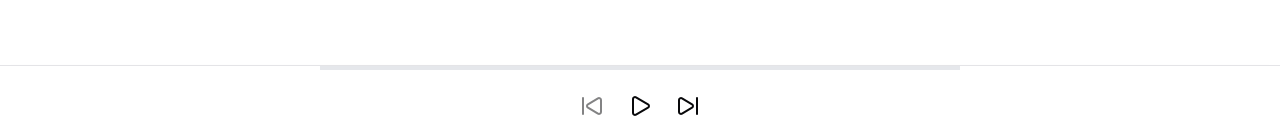
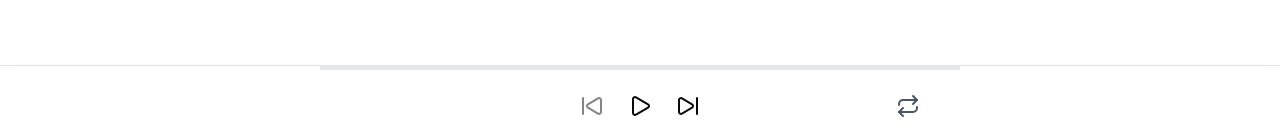
Before and after one commit to ygfafa/brainy, a React (Vite) app: page / in a window 1280 px wide. Both pictures are taken after a click on the element 640 px from the left and 340 px from the top of the page. Shown: the part 658-797 px from the top of the page. Built offline with nearby package versions, Linux system fonts and the light colour scheme.

Commit message:
add repeat mode

```diff
--- a/src/app/pages/watch.tsx
+++ b/src/app/pages/watch.tsx
@@ -1,7 +1,6 @@
 import { useEffect, useRef, useState } from 'react'
 import { useParams } from 'react-router'
 
-import { SaveSubtitleButton } from '@/components/save-subtitle-button'
 import { HighlightedText } from '@/components/ui/highlighted-text'
 import { VideoControls } from '@/components/youtube/video-controls'
 import { YouTubePlayer, type YouTubePlayerRef } from '@/components/youtube/youtube-player'
--- a/src/components/youtube/video-controls.tsx
+++ b/src/components/youtube/video-controls.tsx
@@ -1,5 +1,6 @@
-import { Pause, Play, SkipBack, SkipForward } from 'lucide-react'
+import { Pause, Play, Repeat, SkipBack, SkipForward } from 'lucide-react'
 
+import { useSubtitleRepeat } from '@/hooks/use-subtitle-repeat'
 import { useSyncVideoTime } from '@/hooks/use-sync-video-time'
 import { useSubtitleStore } from '@/stores/subtitle-store'
 
@@ -13,8 +14,11 @@ type VideoControlsProps = {
 export const VideoControls = ({ playerRef, playerState }: VideoControlsProps) => {
   const isPlaying = playerState === 1 // YouTube Player State: 1 = PLAYING
 
-  const { currentIndex, subtitles, nextSubtitle, prevSubtitle } = useSubtitleStore()
+  const { currentIndex, subtitles, nextSubtitle, prevSubtitle, isRepeatMode, toggleRepeatMode } =
+    useSubtitleStore()
   const { currentTime } = useSyncVideoTime({ playerRef, playerState })
+
+  useSubtitleRepeat({ playerRef })
 
   const hasPrevSubtitle = currentIndex > 0
   const hasNextSubtitle = currentIndex < subtitles.length - 1
@@ -55,8 +59,9 @@ export const VideoControls = ({ playerRef, playerState }: VideoControlsProps) =>
           />
         </div>
 
-        <div className="flex items-center justify-center p-4">
-          <div className="flex items-center gap-2">
+        <div className="relative flex items-center justify-between py-4 px-8">
+          <div />
+          <div className="absolute left-1/2 -translate-x-1/2 flex items-center gap-2">
             {/* 이전 자막 버튼 */}
             <button
               onClick={handlePrevious}
@@ -79,7 +84,17 @@ export const VideoControls = ({ playerRef, playerState }: VideoControlsProps) =>
             >
               <SkipForward className="w-6 h-6" />
             </button>
+
+            {/* 구간 반복 버튼 */}
           </div>
+          <button
+            onClick={toggleRepeatMode}
+            className={`p-2 rounded-full transition-colors ${
+              isRepeatMode ? 'text-emerald-600' : 'text-gray-600'
+            }`}
+          >
+            <Repeat className="w-6 h-6" />
+          </button>
         </div>
       </div>
     </div>
--- /dev/null
+++ b/src/hooks/use-subtitle-repeat.ts
@@ -0,0 +1,21 @@
+import { useEffect } from 'react'
+
+import type { YouTubePlayerRef } from '@/components/youtube/youtube-player'
+import { useSubtitleStore } from '@/stores/subtitle-store'
+import { useVideoCurrentTimeStore } from '@/stores/video-current-time-store'
+
+type UseSubtitleRepeatOptions = {
+  playerRef: React.RefObject<YouTubePlayerRef | null>
+  enabled?: boolean
+}
+
+export const useSubtitleRepeat = ({ playerRef, enabled = true }: UseSubtitleRepeatOptions) => {
+  const { currentTime } = useVideoCurrentTimeStore()
+  const { checkAndRepeat, isRepeatMode } = useSubtitleStore()
+
+  useEffect(() => {
+    if (!enabled || !isRepeatMode || !playerRef.current) return
+
+    checkAndRepeat(currentTime, playerRef.current)
+  }, [currentTime, isRepeatMode, enabled, playerRef, checkAndRepeat])
+}
--- a/src/stores/subtitle-store.ts
+++ b/src/stores/subtitle-store.ts
@@ -9,12 +9,15 @@ type SubtitleStore = {
   subtitles: Subtitle[]
   currentIndex: number
   currentTime: number
+  isRepeatMode: boolean
 
   // 액션
   setSubtitles: (subtitles: Subtitle[]) => void
   syncWithTime: (time: number) => void
   nextSubtitle: (playerRef?: YouTubePlayerRef | null) => void
   prevSubtitle: (playerRef?: YouTubePlayerRef | null) => void
+  toggleRepeatMode: () => void
+  checkAndRepeat: (time: number, playerRef?: YouTubePlayerRef | null) => void
 }
 
 export const useSubtitleStore = create<SubtitleStore>((set, get) => ({
@@ -22,6 +25,7 @@ export const useSubtitleStore = create<SubtitleStore>((set, get) => ({
   subtitles: [],
   currentIndex: 0,
   currentTime: 0,
+  isRepeatMode: false,
 
   // 액션 구현
   setSubtitles: subtitles => set({ subtitles }),
@@ -64,4 +68,21 @@ export const useSubtitleStore = create<SubtitleStore>((set, get) => ({
       }
     }
   },
+
+  toggleRepeatMode: () => {
+    set(state => ({ isRepeatMode: !state.isRepeatMode }))
+  },
+
+  checkAndRepeat: (time, playerRef) => {
+    const { isRepeatMode, currentIndex, subtitles } = get()
+
+    if (!isRepeatMode || !playerRef || currentIndex >= subtitles.length) return
+
+    const currentSubtitle = subtitles[currentIndex]
+    const endTime = timeStringToSeconds(currentSubtitle.endTime)
+
+    if (time >= endTime) {
+      playerRef.seekTo(timeStringToSeconds(currentSubtitle.startTime))
+    }
+  },
 }))
```
